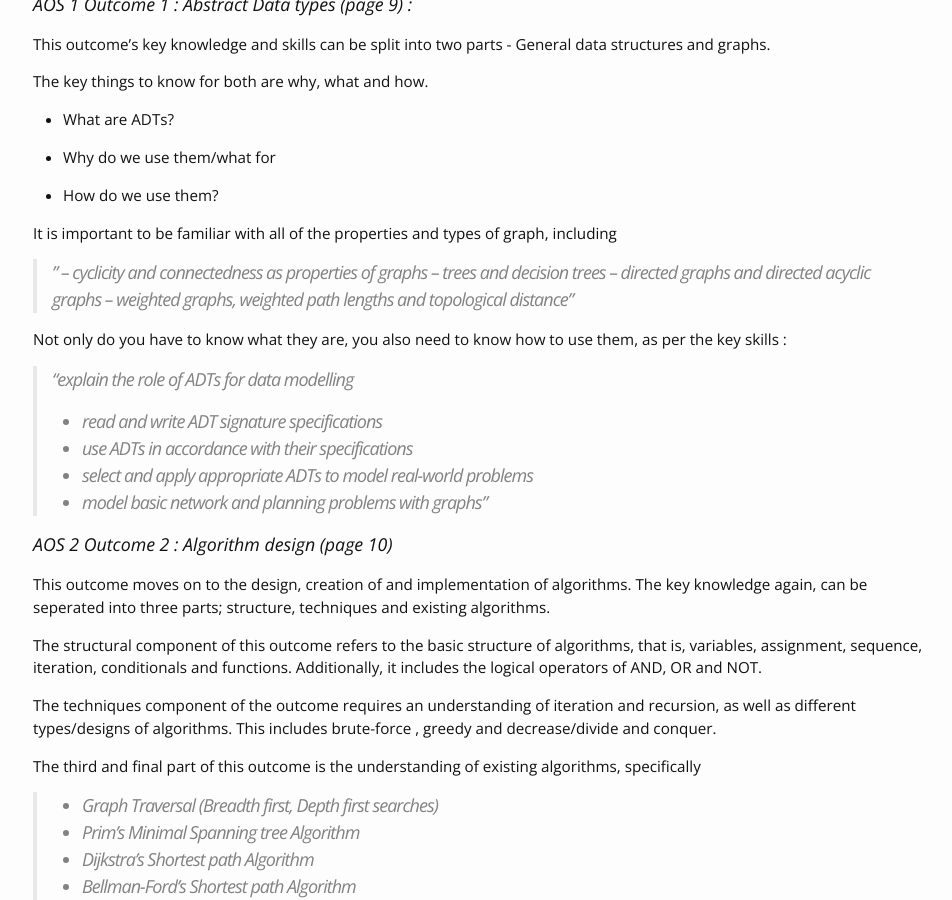
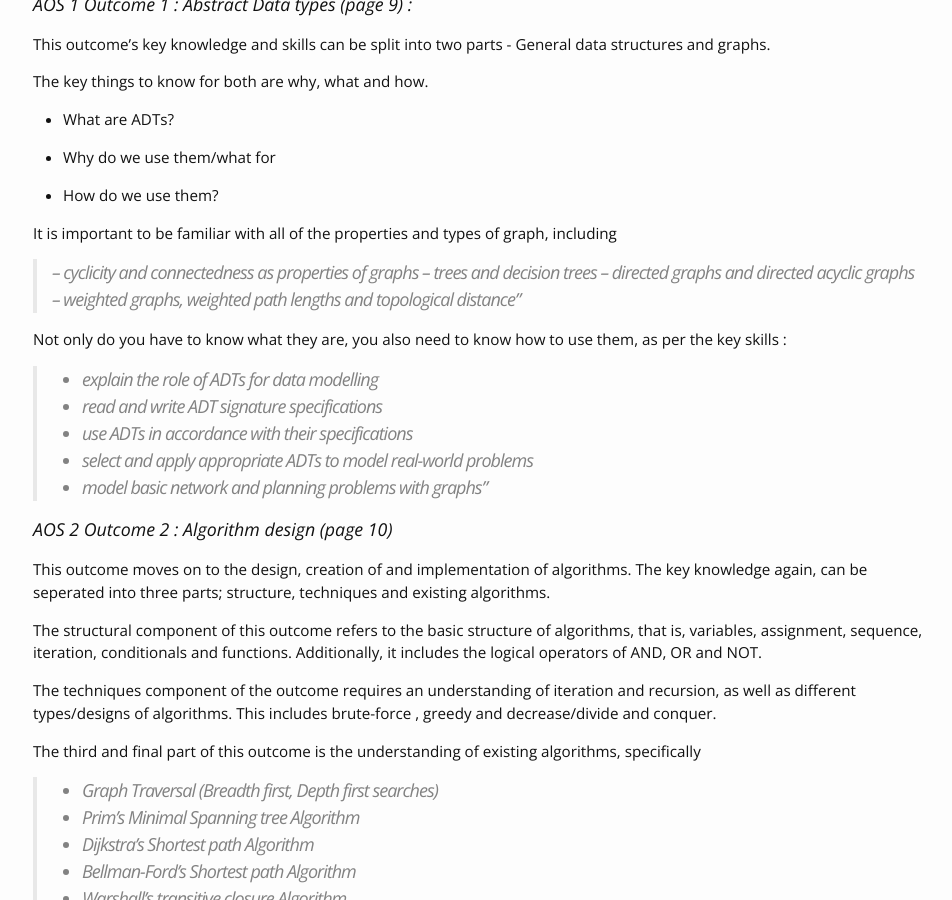
Before and after one commit to vcealgorithmics/vcealgorithmics.github.io, a Jekyll site: the page built from studydesign/index.md, in a window 1280 px wide and 900 px high, scrolled down 326 px. Shown: the whole window, without its empty margins (162-1114 px from the left). Built offline with Jekyll 4.4.1, drawn with Linux system fonts in a browser that asks for light colours; our own code applies the rules of GitHub Pages for plain Markdown files.

Commit message:
fixed dot point quoting

```diff
--- a/studydesign/index.md
+++ b/studydesign/index.md
@@ -21,15 +21,15 @@ The key things to know for both are why, what and how.
 
 It is important to be familiar with all of the properties and types of graph, including
 
->"
->– cyclicity and connectedness as properties of graphs
->– trees and decision trees
->– directed graphs and directed acyclic graphs
->– weighted graphs, weighted path lengths and topological distance"
+
+> – cyclicity and connectedness as properties of graphs
+> – trees and decision trees
+> – directed graphs and directed acyclic graphs
+> – weighted graphs, weighted path lengths and topological distance"
 
 Not only do you have to know what they are, you also need to know how to use them, as per the key skills :
 
->  "explain the role of ADTs for data modelling
+> - explain the role of ADTs for data modelling
 > - read and write ADT signature specifications
 > - use ADTs in accordance with their specifications
 > - select and apply appropriate ADTs to model real-world problems
```
